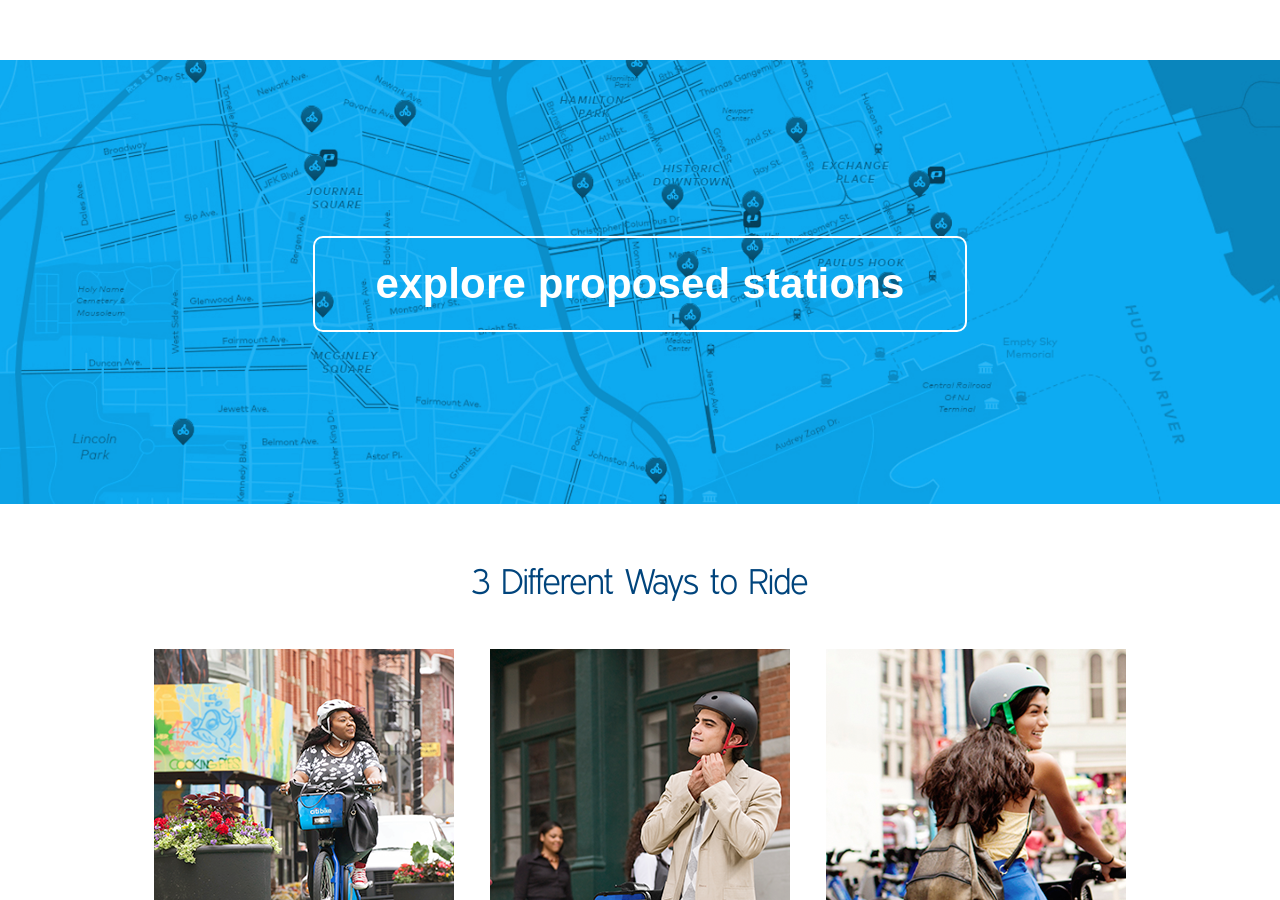
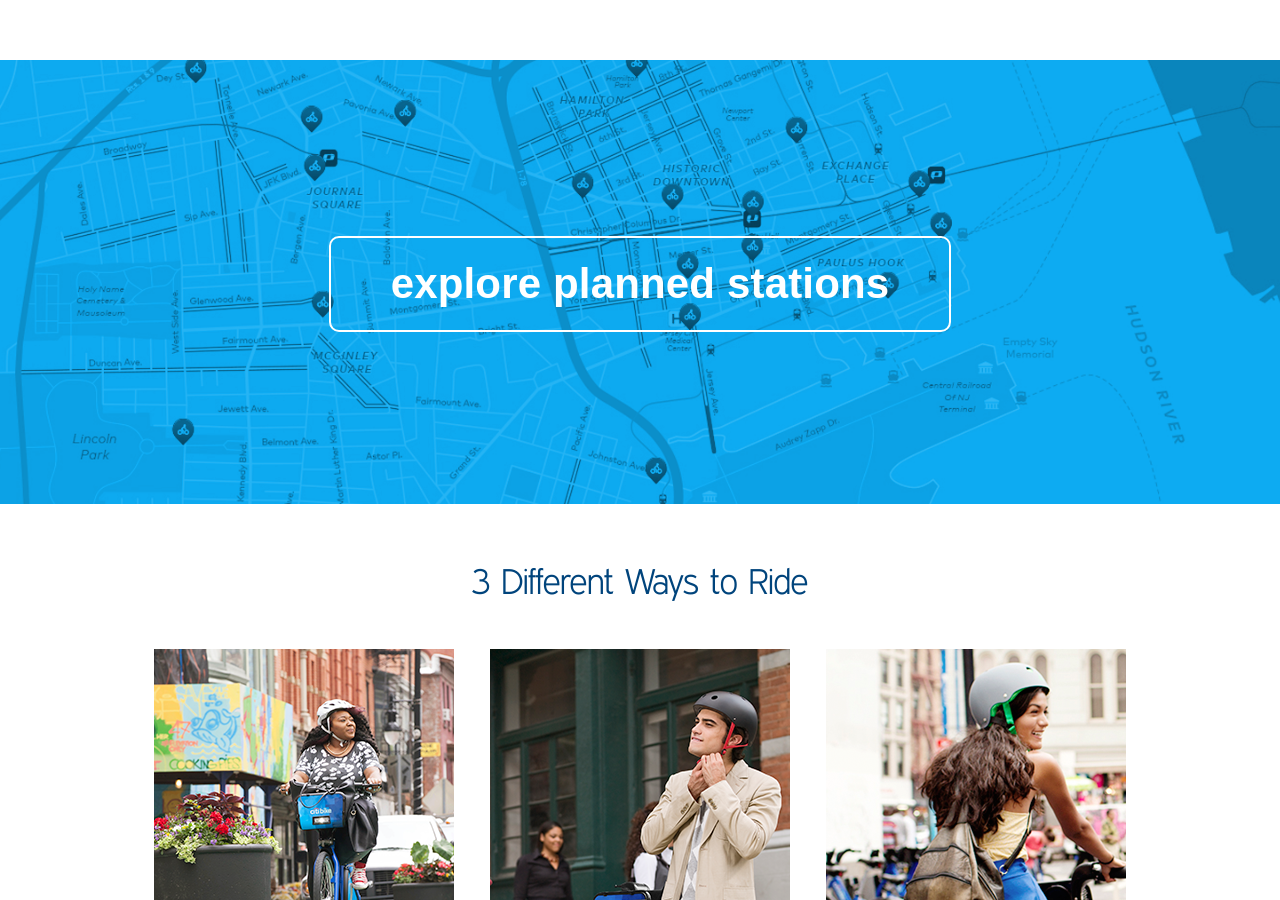
Before and after one commit to alleyhector/jc-cloud-cannon, a Jekyll site: the page built from index.html, in a window 1280 px wide and 900 px high, scrolled down 1097 px. Built offline with Jekyll 4.4.1, drawn with Linux system fonts in a browser that asks for light colours; Markdown is read by kramdown in place of the engine named in the settings.

Commit message:
Updating link to map text.

```diff
--- a/_config.yml
+++ b/_config.yml
@@ -59,7 +59,7 @@ text:
     Jersey City—Mayor Steven Fulop and Jay Walder, President & CEO of Motivate, announced sponsors for Jersey City’s new bike share program launching in September. Citi will be the Title Sponsor, and the bike share program will be named Citi Bike. Citi Bike Jersey City and Citi Bike New York will be interoperable programs, meaning membership to one will entitle riders to the same usage in sister market. Four additional organizations– the Horizon Foundation for New Jersey, SUEZ North America, CarePoint Health and Jersey City Medical Center–Barnabas Health have been named Founding Sponsors. The program’s website www.citibikejc.com launched today as well.
     "
 
-  map-title: explore proposed stations
+  map-title: explore planned stations
   map-image-url: /assets/images/map.png
   map-link: https://member.citibikenyc.com/map/
 
```
